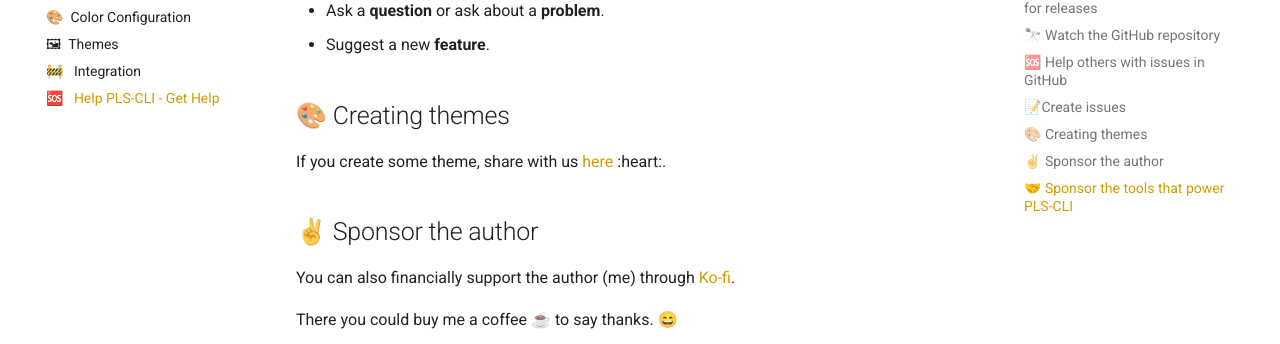
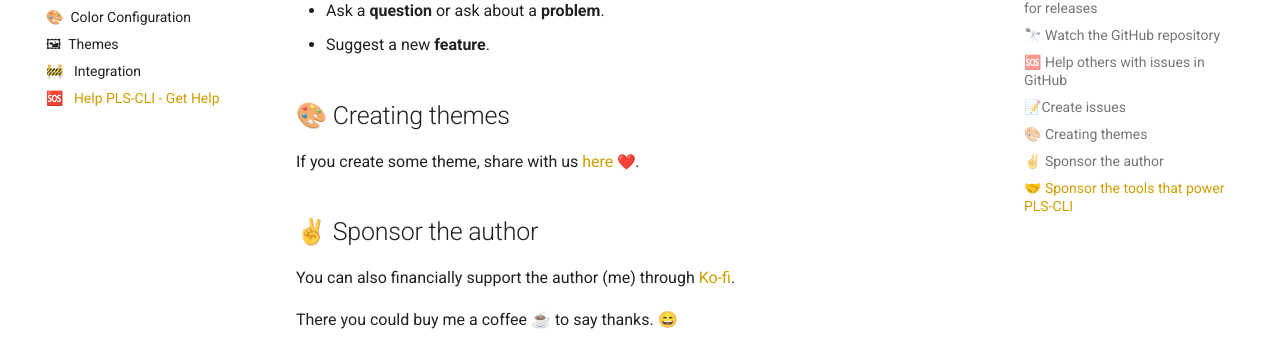
Before and after one commit to guedesfelipe/pls-cli, an MkDocs documentation site: the page built from docs/help.md, in a window 1280 px wide and 900 px high, scrolled down 1179 px. Shown: the part 145-489 px from the top of the window. Built offline with MkDocs 1.6.1 and Material for MkDocs 9.7.7, drawn with Linux system fonts in a browser that asks for light colours; emoji names are drawn with the system emoji font; comment, search, counter and statistics services are not loaded.

Commit message:
📝 Add emoji on mkdocs

```diff
--- a/mkdocs.yml
+++ b/mkdocs.yml
@@ -73,9 +73,9 @@
       smart_enable: all
   - pymdownx.caret
   - pymdownx.details
-  # - pymdownx.emoji:
-  #     emoji_generator: !!python/name:materialx.emoji.to_svg
-  #     emoji_index: !!python/name:materialx.emoji.twemoji
+  - pymdownx.emoji:
+      emoji_index: !!python/name:material.extensions.emoji.twemoji
+      emoji_generator: !!python/name:material.extensions.emoji.to_svg
   - pymdownx.highlight:
       anchor_linenums: true
   - pymdownx.inlinehilite
```
